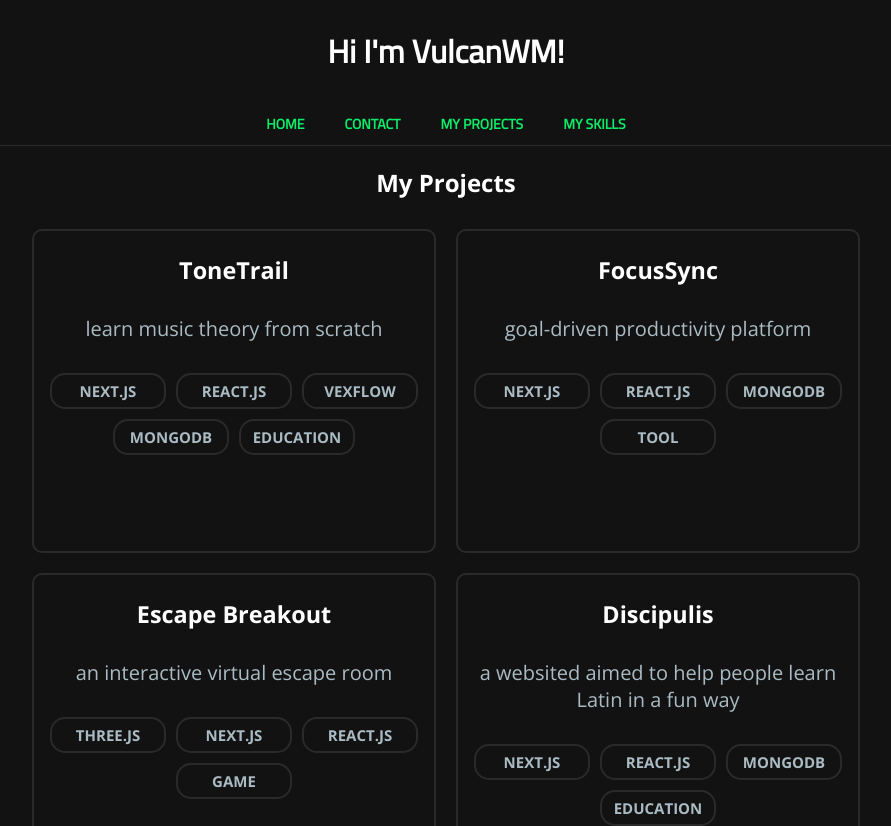
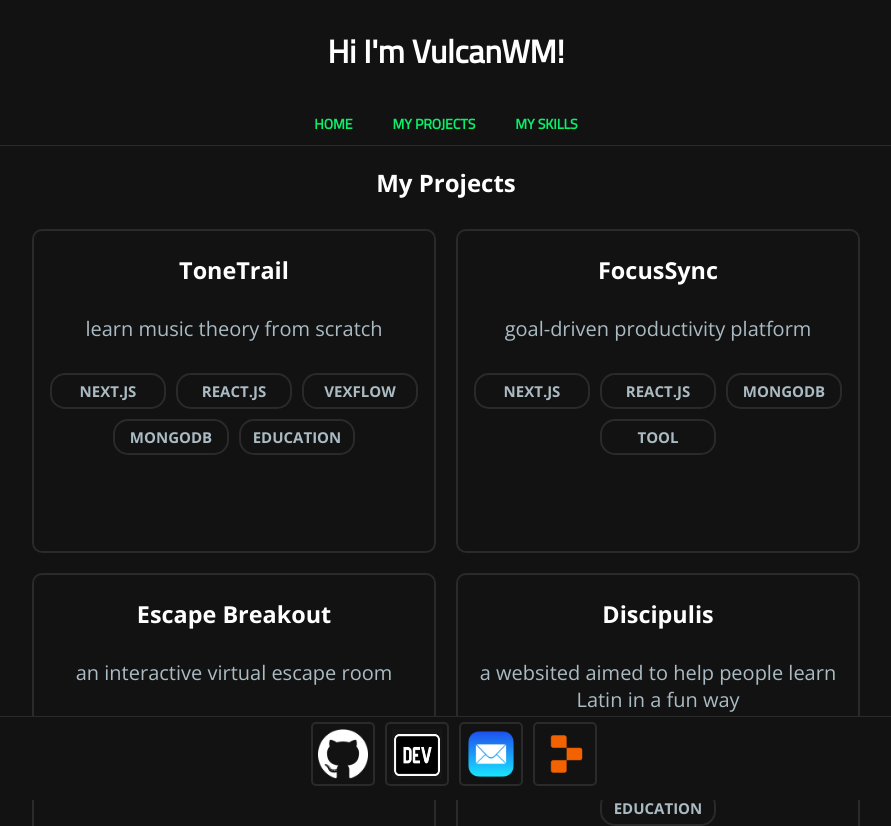
Before and after one commit to VulcanWM/vulcanwm, a Next.js app: page /projects in a window 1280 px wide. Shown: the top 826 px of the page, without its empty margins (194-1085 px from the left). Built offline with nearby package versions, Linux system fonts and the light colour scheme.

Commit message:
removed contact page

```diff
--- a/components/layout.js
+++ b/components/layout.js
@@ -14,7 +14,7 @@ export default function Layout({ pageTitle, children }) {
         <link rel="shortcut icon" href="/favicon.ico" />
         <meta
           name="description"
-          content="VulcanWM is a 14 year old full-stack developer from the UK who uses Next.js, React.js, MongoDB and Tailwind to build fun and useful projects."
+          content="VulcanWM is a 15 year old full-stack developer from the UK who uses Next.js, React.js, MongoDB and Tailwind to build fun and useful projects."
         />
         <meta
           property="og:image"
@@ -35,11 +35,24 @@ export default function Layout({ pageTitle, children }) {
       </div>
       <div className={styles.navbar} id="navbar">
         <Link href="/">Home</Link>
-        <Link href="/contact">Contact</Link>
         <Link href="/projects">My Projects</Link>
         <Link href="/skills">My Skills</Link>
       </div>
       <main>{children}</main>
+      <div className={`${styles.footer} ${styles.sticky_footer}`}>
+        <a href="https://github.com/VulcanWM" target="_blank">
+          <img className={styles.footerIcon} src="/logos/github.png" alt="GitHub" />
+        </a>
+        <a href="https://dev.to/vulcanwm" target="_blank">
+          <img className={styles.footerIcon} src="/logos/devto.png" alt="DEV" />
+        </a>
+        <a href="mailto:your.email@example.com">
+          <img className={styles.footerIcon} src="/logos/mail.png" alt="Mail" />
+        </a>
+        <a href="https://replit.com/@VulcanWM" target="_blank">
+          <img className={styles.footerIcon} src="/logos/replit.png" alt="Replit" />
+        </a>
+      </div>
       <Analytics />
     </div>
   );
--- a/components/layout.module.css
+++ b/components/layout.module.css
@@ -61,3 +61,37 @@
   text-align: center;
   font-family: 'Cairo', sans-serif;
 }
+
+.footer {
+  text-align: center;
+  overflow: hidden;
+  border-top: 1px solid var(--light-background);
+  background-color: var(--background);
+  position: sticky;
+  bottom: 0;
+  font-family: 'Cairo', sans-serif;
+}
+
+.sticky_footer {
+  position: fixed;
+  bottom: 0;
+  width: 100%;
+}
+
+.sticky_footer + .content {
+  padding-bottom: 60px;
+}
+
+.footerIcon {
+  width: 50px;
+  height: 50px;
+  margin: 5px;
+  padding: 5px;
+  border-radius: 5px;
+  border: 2px solid var(--light-background);
+}
+
+.footerIcon:hover {
+  transition: 300ms;
+  border: 2px solid var(--dark-accent);
+}
--- a/package.json
+++ b/package.json
@@ -10,6 +10,7 @@
   },
   "dependencies": {
     "@vercel/analytics": "^0.1.10",
+    "framer-motion": "^11.0.8",
     "mongodb": "^5.5.0",
     "next": "^12.2.0",
     "nodemailer": "^6.9.2",
```
Also changed, not shown: components/contactpart.js (deleted, +0 -20 lines), components/contactpart.module.css (deleted, +0 -39 lines), pages/contact.jsx (deleted, +0 -23 lines), pages/index.jsx (line endings or trailing spaces), 1 other file (tests, documents, lock files or other folders).
